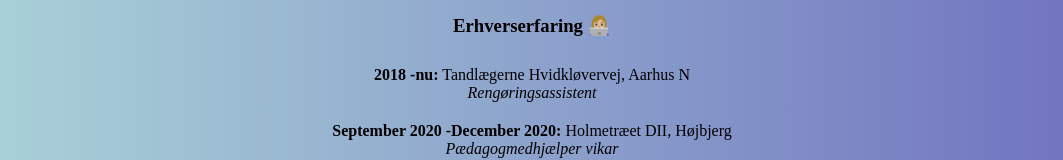
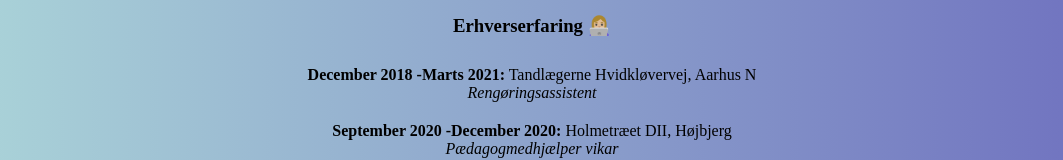
Before and after one commit to FrMathi/FrMathi.github.io, a plain HTML site: page index.html in a window 1280 px wide. Shown: the part 657-817 px from the top of the page, without its empty margins (108-1171 px from the left). Drawn offline with Linux system fonts and the light colour scheme.

Commit message:
Update index.html

```diff
--- a/index.html
+++ b/index.html
@@ -123,7 +123,7 @@
     </h3>
     <ul>
         <li>
-            <strong>2018 -nu:</strong> Tandlægerne Hvidkløvervej, Aarhus N <br />
+            <strong>December 2018 -Marts 2021:</strong> Tandlægerne Hvidkløvervej, Aarhus N <br />
             <em>Rengøringsassistent</em>
         </li>
         <li>
```
